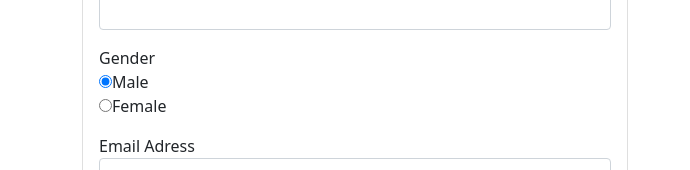
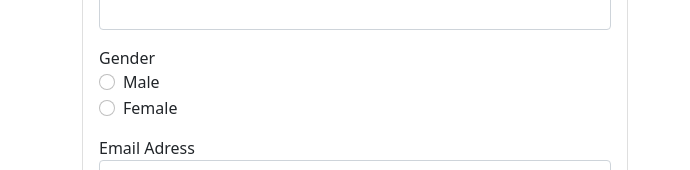
Before and after one commit to MantasLuk/SummerCamp, an Angular app: page /register in a window 1280 px wide. Shown: the part 286-456 px from the top of the page, without its empty margins (0-690 px from the left). Built offline with nearby package versions, Linux system fonts and the light colour scheme.

Commit message:
radio fix form check

```diff
--- a/src/app/components/register-form/register-form.component.html
+++ b/src/app/components/register-form/register-form.component.html
@@ -19,12 +19,12 @@
             </div>
             <div class="mb-3">
                 <div>Gender</div>
-                    <div>
-                        <input type="radio" name="gender" value="male" checked>
+                    <div class="form-check">
+                        <input type="radio" id="male" name="gender" value="male" class="form-check-input">
                         <label for="male">Male</label>
                     </div>
-                    <div>
-                        <input type="radio" name="gender" value="female">
+                    <div class="form-check">
+                        <input type="radio" id="female" name="gender" value="female" class="form-check-input">
                         <label for="female">Female</label>
                     </div>
                 </div>
```
